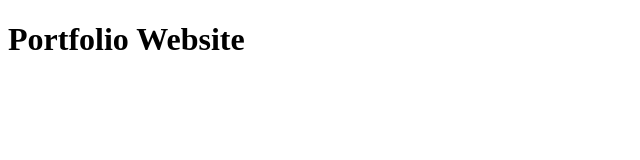
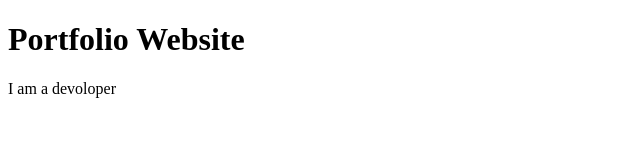
Before and after one commit to Pra-nto830/portfolio-pranto-project, a plain HTML site: page index.html in a window 1280 px wide. Shown: the whole page, without its empty margins (0-640 px from the left). Drawn offline with Linux system fonts and the light colour scheme.

Commit message:
2nd commit

```diff
--- a/index.html
+++ b/index.html
@@ -8,7 +8,7 @@
 <body>
 
     <h1>Portfolio Website </h1>
-    <p> </p>
+    <p>I am a devoloper </p>
 
 </body>
 </html>
```
